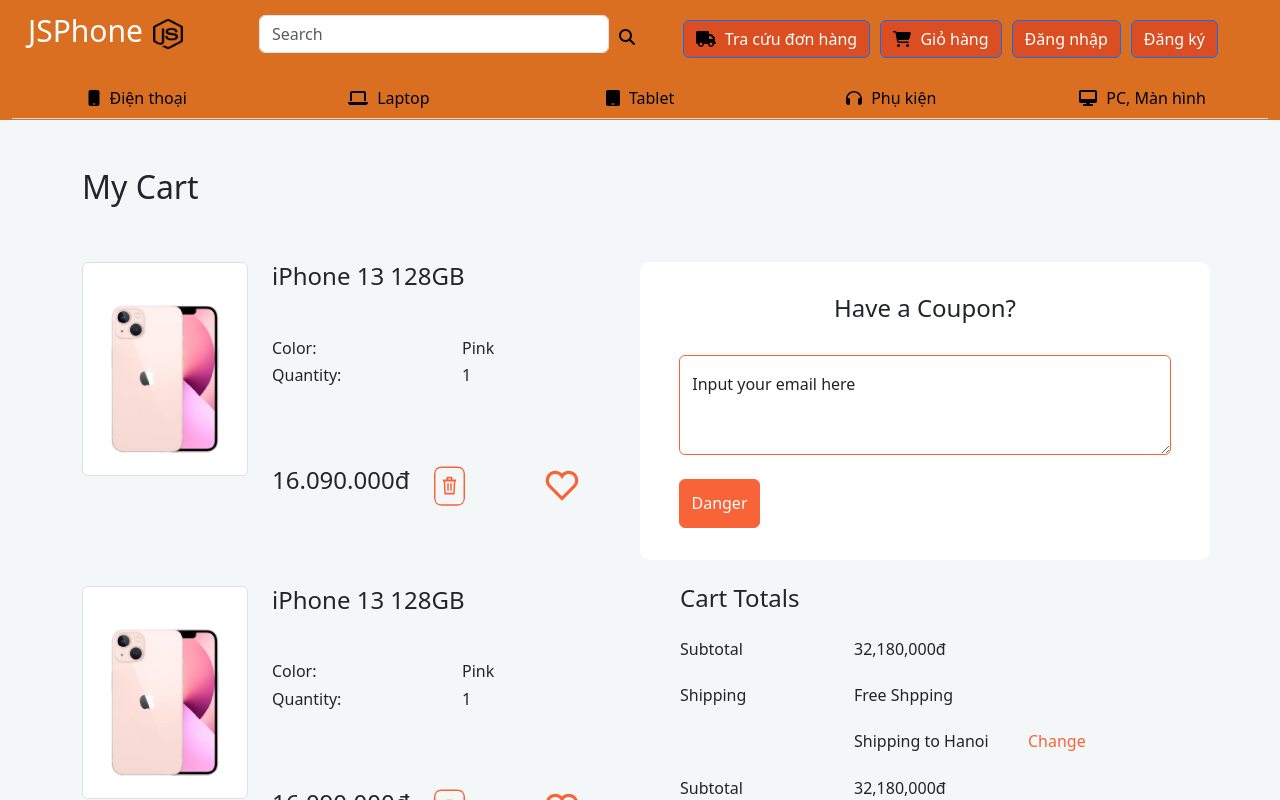
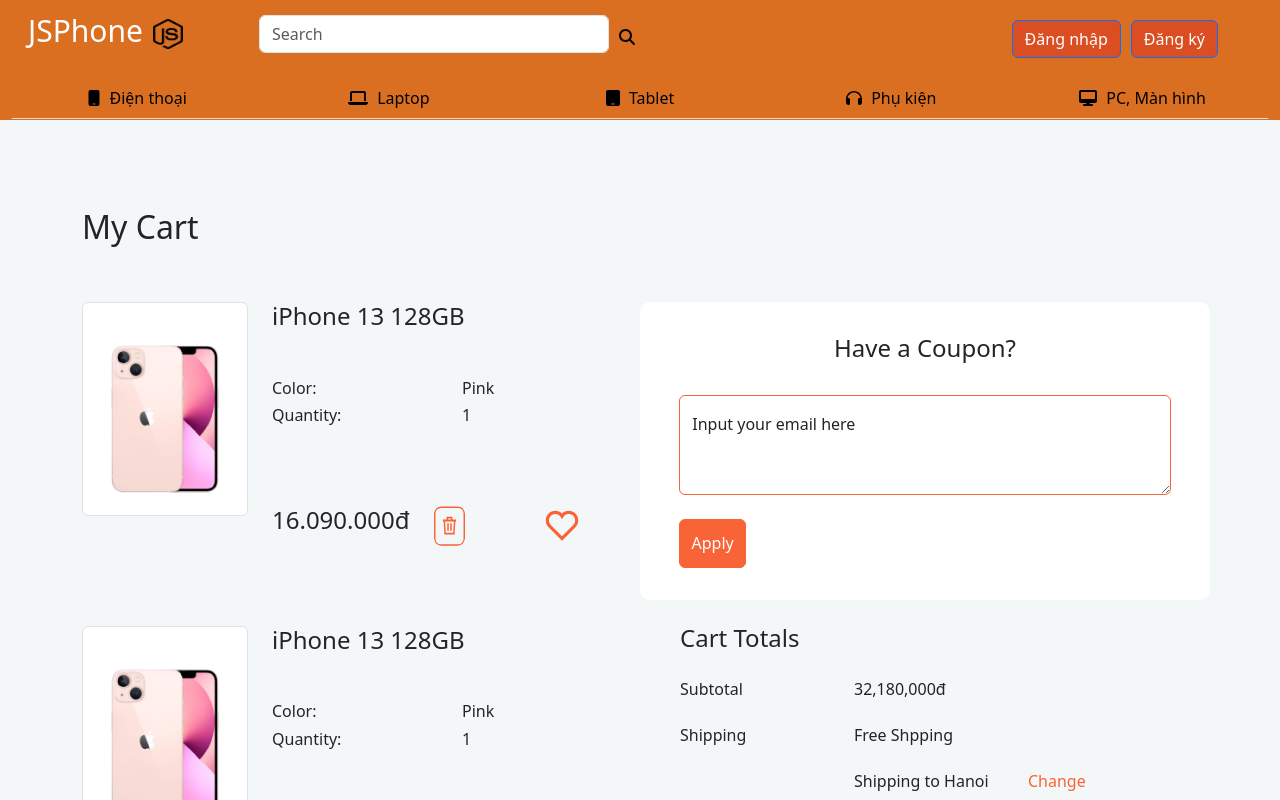
Before and after one commit to ThinhTran1001/Fer201m_assignment, a React (Create React App) app: page /cart in a window 1280 px wide. Shown: the top 800 px of the page. Built offline with nearby package versions, Linux system fonts and the light colour scheme.

Commit message:
replace tag a to tag Link

```diff
--- a/db.json
+++ b/db.json
@@ -38,6 +38,16 @@
       "phone_number": "0931223344",
       "age": "20",
       "address": "326 cụm 4 thôn 3 xã Thạch Hòa ",
+      "role": "CUSTOMER"
+    },
+    {
+      "id": 5,
+      "name": "Van Minh Tuan",
+      "password": "123456",
+      "email": "tuanvmhe173334@fpt.edu.vn",
+      "phone_number": "0346415679",
+      "age": "20",
+      "address": "thôn 5 xã Thạch Hòa ",
       "role": "CUSTOMER"
     }
   ],
@@ -379,11 +389,12 @@
   "cart": [
     {
       "id": 1,
-      "userId": 2,
+      "userId": 5,
       "item": [
         {
           "id": 1,
           "name": "Iphone 14 promax",
+          "img": "./images/product/iphone14promax.png",
           "price": "26.090.000đ",
           "quantiy": 1
         }
--- a/src/App.js
+++ b/src/App.js
@@ -10,17 +10,35 @@
   ProductDetail,
   Register,
 } from "./components";
-import { BrowserRouter as Router, Routes, Route } from "react-router-dom";
-import { useState } from "react";
+import {
+  BrowserRouter as Router,
+  Routes,
+  Route,
+  Outlet,
+} from "react-router-dom";
+import { useEffect, useState } from "react";
 
 function App() {
   const [isLogin, setIsLogin] = useState(false);
 
+  useEffect(() => {
+    console.log("Reload");
+  }, []);
+
+  function Layout() {
+    return (
+      <>
+        <Header isLogin={isLogin} setIsLogin={setIsLogin} />
+        <Outlet />
+        <Footer />
+      </>
+    );
+  }
   return (
     <Container fluid>
-      <Header isLogin={isLogin} setIsLogin={setIsLogin} />
       <Router>
         <Routes>
+          <Route element={<Layout />}>
             <Route path="/" element={<Home />} />
             <Route
               path="/login"
@@ -31,9 +49,9 @@
             <Route path="/cart" element={<Cart />} />
             <Route path="/manageuser" element={<ManageUser />} />
             <Route path="/manageproduct" element={<ManageProduct />} />
+          </Route>
         </Routes>
       </Router>
-      <Footer />
     </Container>
   );
 }
--- a/src/components/Cart.js
+++ b/src/components/Cart.js
@@ -1,4 +1,7 @@
-import React from "react";
+import axios from "axios";
+import { async } from "q";
+import React, { useState } from "react";
+import { useEffect } from "react";
 import {
   Button,
   Col,
@@ -9,9 +12,29 @@
   Row,
 } from "react-bootstrap";
 
-export default function Footer() {
+export default function Cart({ isLogin }) {
+  let user = JSON.parse(localStorage.getItem("user"));
+
+  const [cart, setCart] = useState([]);
+
+  const fetchCartByUser = async () => {
+    try {
+      const res = await axios.get(
+        `http://localhost:9999/cart?userId=${user.id}`
+      );
+      console.log(res.data);
+      setCart(res.data);
+    } catch (err) {
+      console.log(err);
+    }
+  };
+
+  useEffect(() => {
+    fetchCartByUser();
+  }, []);
+
   return (
-    <div>
+    <div style={{ padding: "40px" }}>
       <Container style={{ marginTop: "3rem" }}>
         <Row style={{ marginBottom: "3rem" }}>
           <Col>
@@ -161,7 +184,7 @@
                       backgroundColor: "#F86338",
                     }}
                   >
-                    Danger
+                    Apply
                   </Button>
                 </div>
               </div>
--- a/src/components/Header.js
+++ b/src/components/Header.js
@@ -15,6 +15,7 @@
 } from "@fortawesome/free-solid-svg-icons";
 import { FontAwesomeIcon } from "@fortawesome/react-fontawesome";
 import AccountCircleIcon from "@mui/icons-material/AccountCircle";
+import { Link } from "react-router-dom";
 const Header = ({ isLogin, setIsLogin }) => {
   let user;
   if (isLogin) {
@@ -63,9 +64,17 @@
                 marginRight: "40px",
               }}
             >
-              <a href="/tra-cuu-don-hang" style={{ textDecoration: "none" }}>
+              {isLogin && (
+                <>
+                  <Link
+                    to="/tra-cuu-don-hang"
+                    style={{ textDecoration: "none" }}
+                  >
                     <Button
-                  style={{ marginRight: "10px", backgroundColor: "#DA4E22" }}
+                      style={{
+                        marginRight: "10px",
+                        backgroundColor: "#DA4E22",
+                      }}
                     >
                       <FontAwesomeIcon
                         icon={faTruck}
@@ -73,10 +82,13 @@
                       />{" "}
                       Tra cứu đơn hàng
                     </Button>
-              </a>
-              <a href="/gio-hang" style={{ textDecoration: "none" }}>
+                  </Link>
+                  <Link to={"cart"} style={{ textDecoration: "none" }}>
                     <Button
-                  style={{ marginRight: "10px", backgroundColor: "#DA4E22" }}
+                      style={{
+                        marginRight: "10px",
+                        backgroundColor: "#DA4E22",
+                      }}
                     >
                       <FontAwesomeIcon
                         icon={faShoppingCart}
@@ -84,7 +96,10 @@
                       />{" "}
                       Giỏ hàng
                     </Button>
-              </a>
+                  </Link>
+                </>
+              )}
+
               {isLogin ? (
                 <Dropdown as={"span"}>
                   <Dropdown.Toggle
@@ -108,7 +123,7 @@
                 </Dropdown>
               ) : (
                 <>
-                  <a href="/login" style={{ textDecoration: "none" }}>
+                  <Link to="/login" style={{ textDecoration: "none" }}>
                     <Button
                       style={{
                         marginRight: "10px",
@@ -117,8 +132,8 @@
                     >
                       Đăng nhập
                     </Button>
-                  </a>
-                  <a href="/dang-ky" style={{ textDecoration: "none" }}>
+                  </Link>
+                  <Link to="/dang-ky" style={{ textDecoration: "none" }}>
                     <Button
                       style={{
                         marginRight: "10px",
@@ -127,7 +142,7 @@
                     >
                       Đăng ký
                     </Button>
-                  </a>
+                  </Link>
                 </>
               )}
             </Nav.Item>
```
Lines whose indentation alone changed are shown as unchanged.
